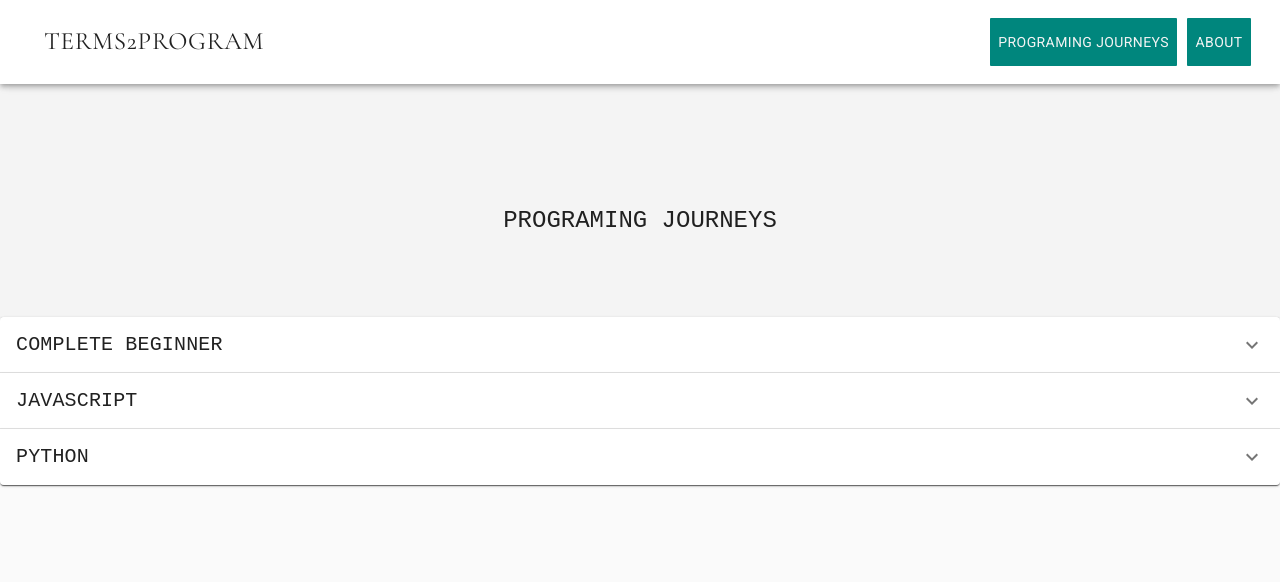
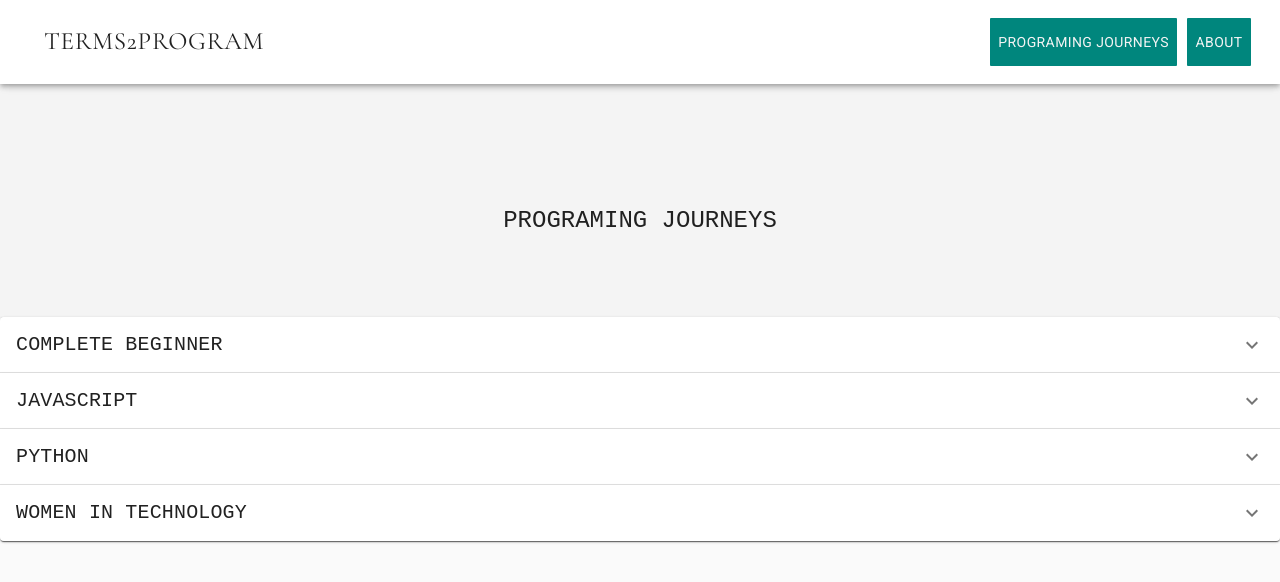
Before and after one commit to kristina-arezina/terms-2-program, a React (Create React App) app: page /journey in a window 1280 px wide. Shown: the top 582 px of the page. Built offline with nearby package versions, Linux system fonts and the light colour scheme.

Commit message:
got woen and technology dropdown

```diff
--- a/src/journeyStore.js
+++ b/src/journeyStore.js
@@ -1,5 +1,5 @@
 export const level = [
-    "complete beginner", "react", "Python", "JavaScript"
+    "complete beginner", "Women In Technology", "Python", "JavaScript"
 ]
 
 export const journeys = [
@@ -82,5 +82,15 @@ export const journeys = [
         link: 'https://www.codementor.io/cchilders/how-i-learned-python-programming-rapidly-wqnklac0b',
         level:"Python"
     },
+    {
+        id: 'Women In Technology',
+        title: 'How I learned Python Programming RAPIDLY!',
+        description: 'Chase Childers was programming for 3 years and is now a Full-Stack Python Developer/Programmer. ' +
+            'He started to code because he loves technology, creating and fixing things. Chase used Youtube, ' +
+            'the internet and a mentor to learn Python. He shares the challenges he faced while learning and gives ' +
+            'tips and advice to beginners.',
+        link: 'https://www.codementor.io/cchilders/how-i-learned-python-programming-rapidly-wqnklac0b',
+        level:"Women In Technology"
+    },
 
 ]
```
